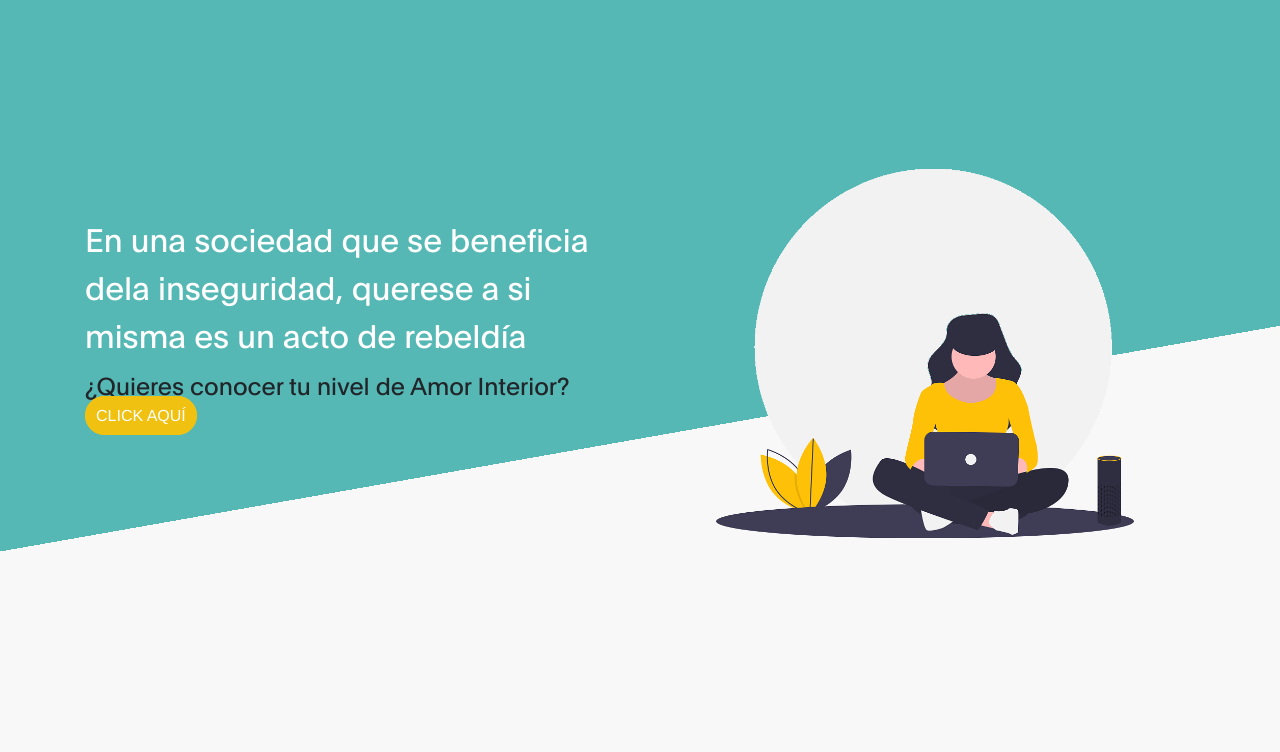
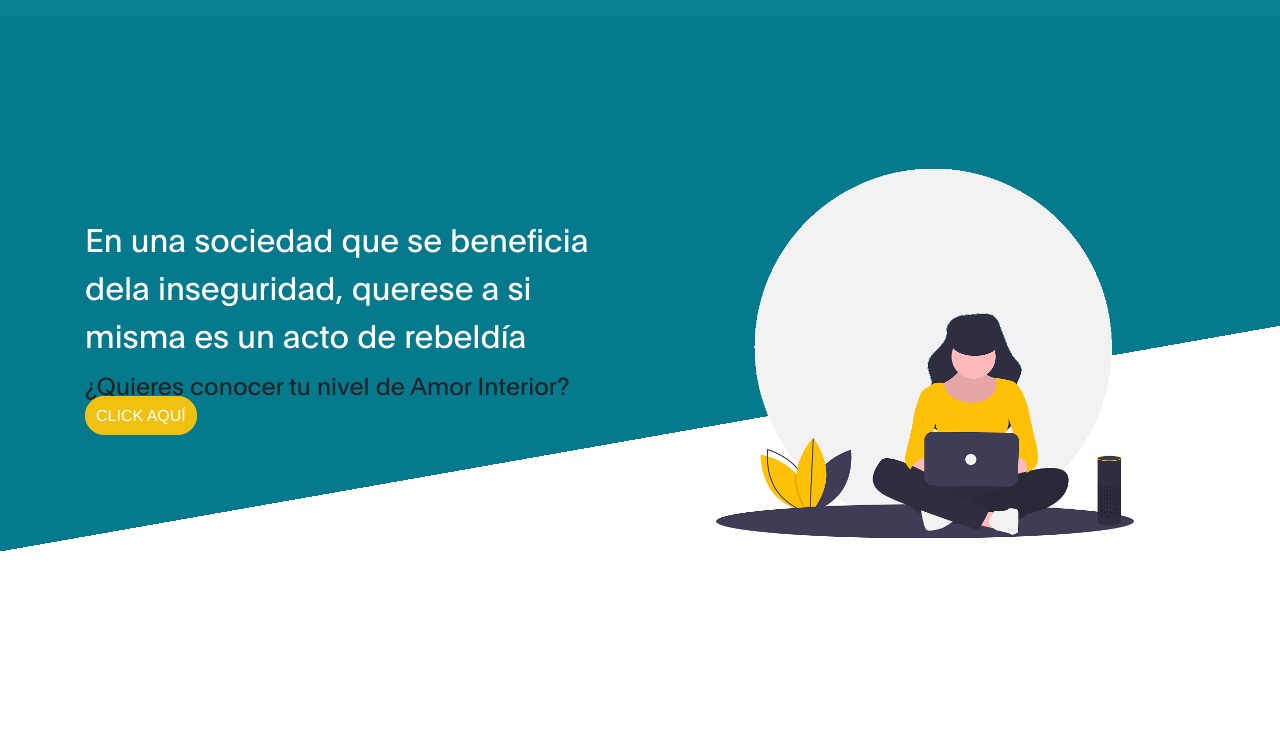
Before and after one commit to Mar-garita1/Final, a plain HTML site: page index.html in a window 1280 px wide. Shown: the part 90-842 px from the top of the page. Drawn offline with Linux system fonts and the light colour scheme.

Commit message:
Add files via upload

```diff
--- a/css/templatemo-digital-trend.css
+++ b/css/templatemo-digital-trend.css
@@ -28,19 +28,19 @@ https://templatemo.com/tm-538-digital-trend
           url('../fonts/Plain-Bold.woff') format('woff');
       font-weight: bold;
       font-style: normal;
-  }
+   }
 
   :root {
-    --primary-color:        #56B8B4;
-    --secondary-color:      #E76D20;
-    --white-color:          #F8F8F8;
+    --primary-color:        #057a8d;
+    --secondary-color:      #f1c111;
+    --white-color:          #ffffff;
     --dark-color:           #171819;
-    --project-bg:           #B2DDDB;
-    --menu-bg:              #56B8B4;
+    --project-bg:           #f0f8ff;
+    --menu-bg:              #0c8195;
 
     --title-color:          #15141a;
     --gray-color:           #909090;
-    --link-color:           #FFA36A;
+    --link-color:           #404040;
     --p-color:              #666262;
 
     --base-font-family:     'Plain-Light', sans-serif;
```
